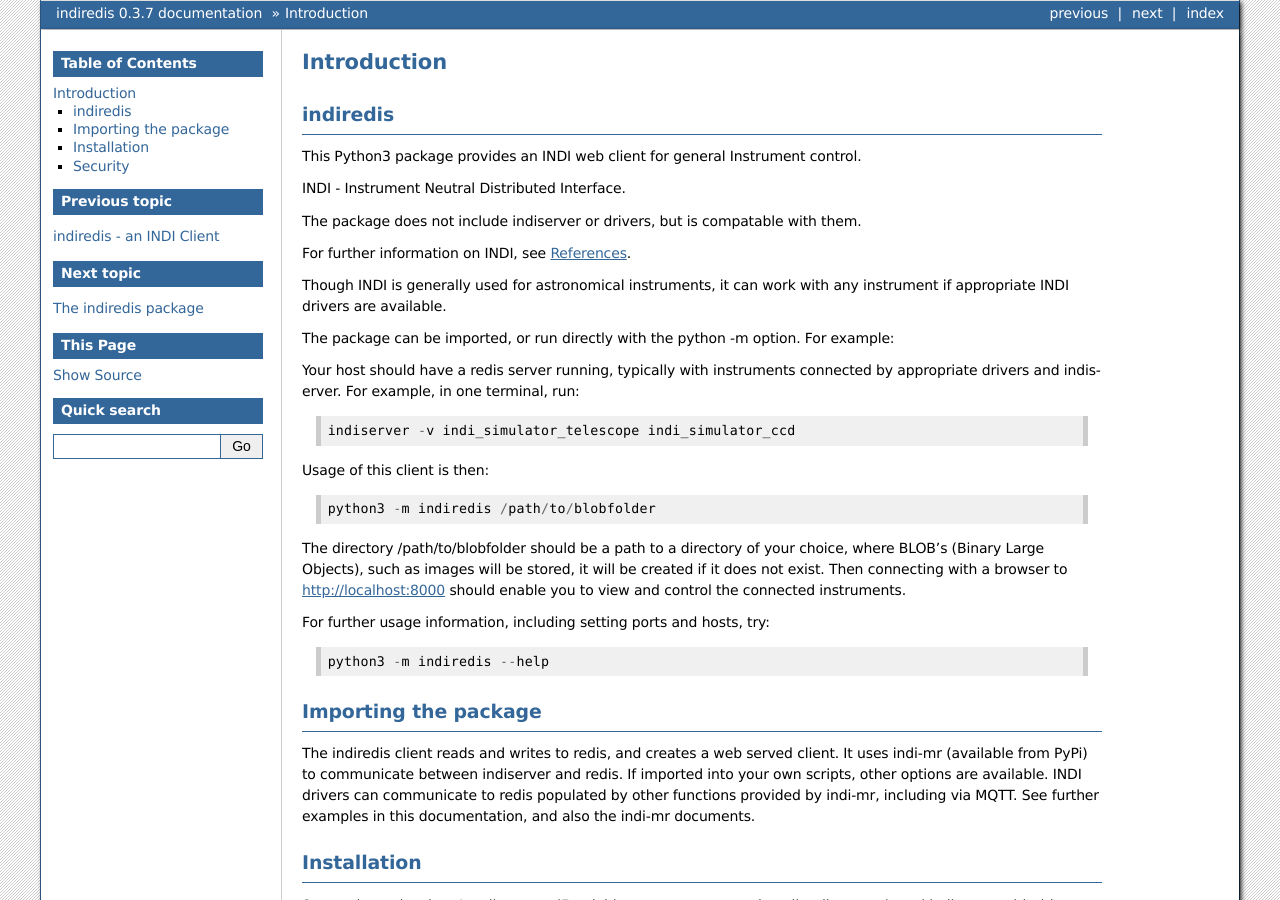
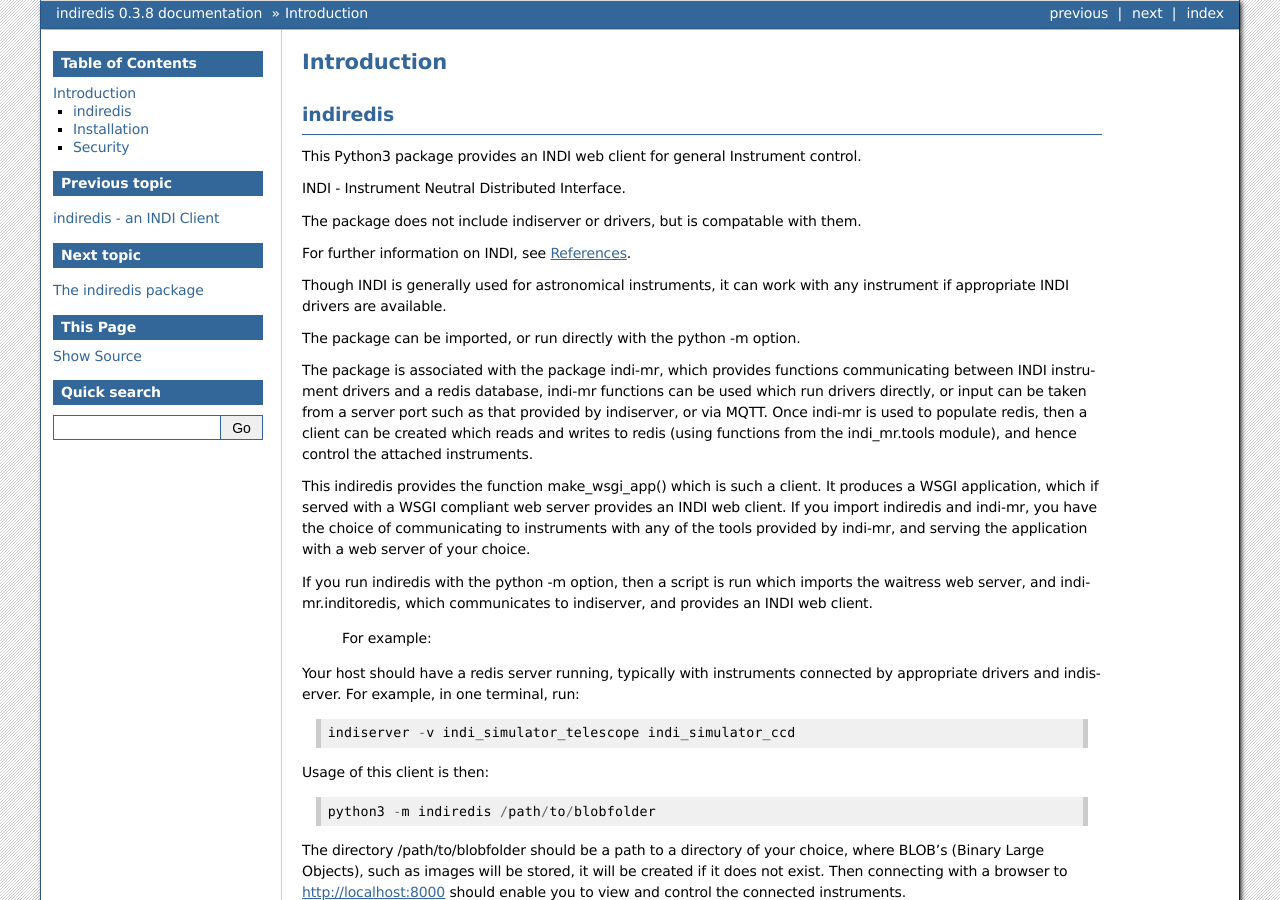
Before and after one commit to bernie-skipole/indi, a Sphinx documentation site: the page built from docs/source/usage/introduction.rst, in a window 1280 px wide and 900 px high. Built offline with Sphinx 7.4.7, drawn with Linux system fonts in a browser that asks for light colours; some of the changed text lies outside the part shown.

```diff
--- a/docs/source/conf.py
+++ b/docs/source/conf.py
@@ -25,7 +25,7 @@ copyright = '2020, Bernard Czenkusz'
 author = 'Bernard Czenkusz'
 
 # The full version, including alpha/beta/rc tags
-release = '0.3.7'
+release = '0.3.8'
 
 # ---------------------- Added to get readthedocs to build, by BC
 master_doc = 'index'
--- a/docs/source/usage/introduction.rst
+++ b/docs/source/usage/introduction.rst
@@ -15,7 +15,16 @@ For further information on INDI, see :ref:`references`.
 
 Though INDI is generally used for astronomical instruments, it can work with any instrument if appropriate INDI drivers are available.
 
-The package can be imported, or run directly with the python -m option. For example:
+The package can be imported, or run directly with the python -m option.
+
+The package is associated with the package indi-mr, which provides functions communicating between INDI instrument drivers and a redis database, indi-mr functions can be used which run drivers directly, or input can be taken from a server port such as that provided by indiserver, or via MQTT. Once indi-mr is used to populate redis, then a client can be created which reads and writes to redis (using functions from the indi_mr.tools module), and hence control the attached instruments.
+
+This indiredis provides the function make_wsgi_app() which is such a client. It produces a WSGI application, which if served with a WSGI compliant web server provides an INDI web client. If you import indiredis and indi-mr, you have the choice of communicating to instruments with any of the tools provided by indi-mr, and serving the application with a web server of your choice.
+
+If you run indiredis with the python -m option, then a script is run which imports the waitress web server, and indi-mr.inditoredis, which communicates to indiserver,
+and provides an INDI web client.
+
+ For example:
 
 Your host should have a redis server running, typically with instruments connected by appropriate drivers and indiserver. For example, in one terminal, run::
 
@@ -31,12 +40,6 @@ The directory /path/to/blobfolder should be a path to a directory of your choice
 For further usage information, including setting ports and hosts, try::
 
     python3 -m indiredis --help
-
-
-Importing the package
-^^^^^^^^^^^^^^^^^^^^^
-
-The indiredis client reads and writes to redis, and creates a web served client. It uses indi-mr (available from PyPi) to communicate between indiserver and redis. If imported into your own scripts, other options are available. INDI drivers can communicate to redis populated by other functions provided by indi-mr, including via MQTT. See further examples in this documentation, and also the indi-mr documents.
 
 
 Installation
--- a/setup.py
+++ b/setup.py
@@ -7,7 +7,7 @@ with open("README.md", "r") as fh:
 
 setuptools.setup(
     name="indiredis",
-    version="0.3.7",
+    version="0.3.8",
     author="Bernard Czenkusz",
     author_email="bernie@skipole.co.uk",
     description="An INDI web client for general Instrument control. If the package is run, it provides a web service for controlling instruments. If imported, it provides functions which can be adapted to your own web server.",
```
Also changed, not shown: README.md (+11 -0 lines), 2 other files.
